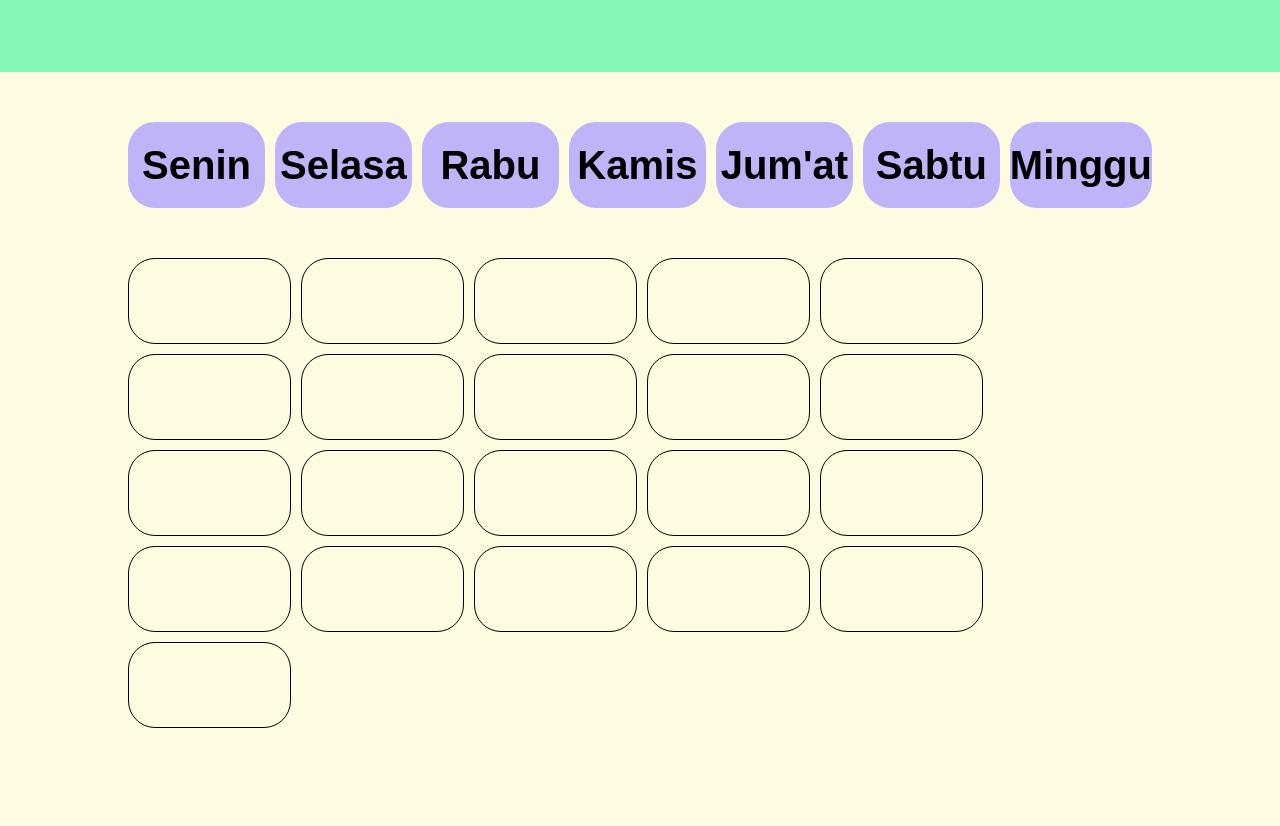
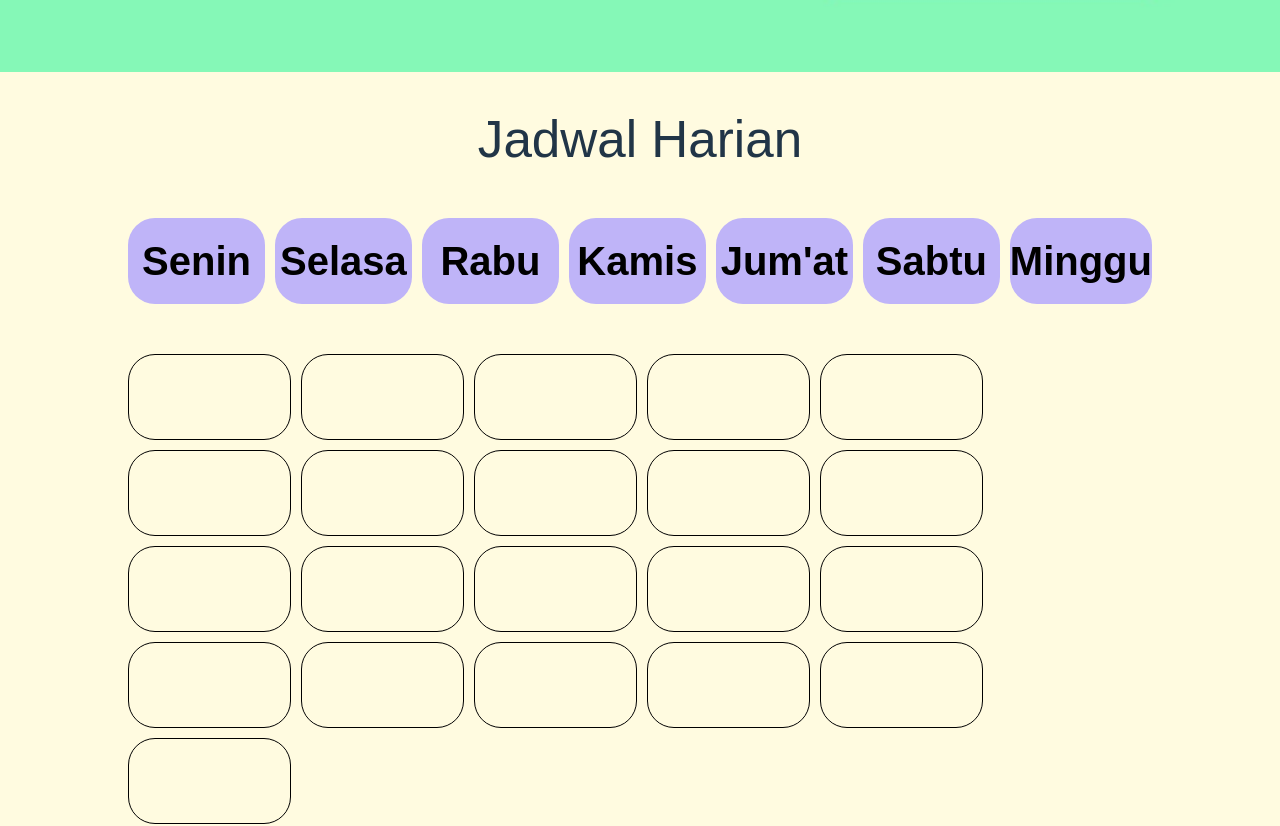
Before and after one commit to HarisMI44/sako, a React (Vite) app: page / in a window 1280 px wide. Shown: the part 678-1504 px from the top of the page. Built offline with nearby package versions, Linux system fonts and the light colour scheme.

Commit message:
add jadwal text

```diff
--- a/components/Jadwal/Jadwal.jsx
+++ b/components/Jadwal/Jadwal.jsx
@@ -92,7 +92,8 @@ useEffect(() => {
 
   return (
     <>
-     <section id="jadwalHarian">
+     <section id="jadwalHarian" style={{marginTop : "40px"}}>
+        <h1 style={{ textAlign : "center"}}>Jadwal Harian</h1>
           <div className="nama_hari">
             <div>Senin</div>
             <div>Selasa</div>
```
